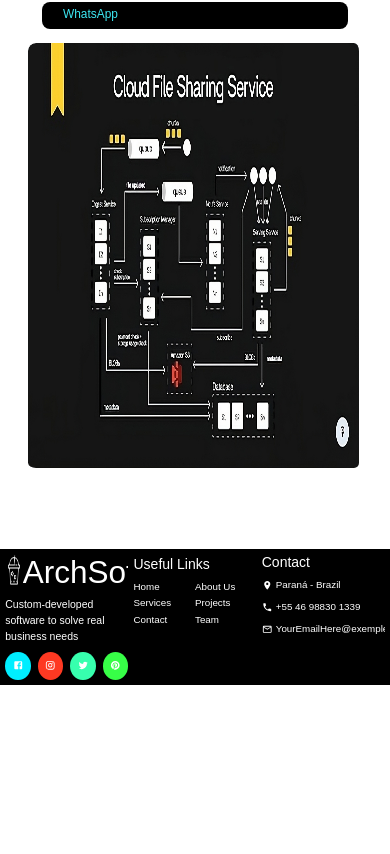
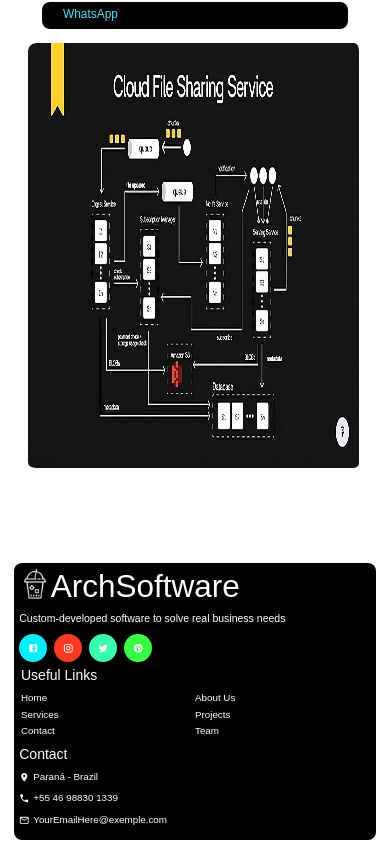
Before and after one commit to TryHardLearning/archsoftware-ai, a React (Vite) app: page / in a window 390 px wide. Shown: the part 9793-10647 px from the top of the page. Before the commit the page ends 10478 px from the top, so only its background shows below. Built offline with nearby package versions, Linux system fonts and the light colour scheme.

Commit message:
feat: mobile vision

```diff
--- a/src/page-components/Footer.jsx
+++ b/src/page-components/Footer.jsx
@@ -9,9 +9,6 @@ export default function Footer() {
         font-size: 4.5rem; /* Aumentado o tamanho do logo */
         color: #fff;
         transition: 0.7s ease;
-        &:hover{
-            color: var(--primary);
-        }
 
     `;
     const Icon = styled.div`
@@ -22,6 +19,13 @@ export default function Footer() {
     `;
     const Container = styled.section`
         font-size: 30px; /* Aumentado o tamanho base do texto */
+        padding: 4rem;
+        margin: 2rem;
+        border-radius: 8px;
+        @media (max-width: 600px) {
+            display: flex;
+            flex-direction: column;
+        }
     `;
     const LogoImg = styled.img`
         width: 4.5rem; /* Aumentado o tamanho dos ícones sociais */
```
